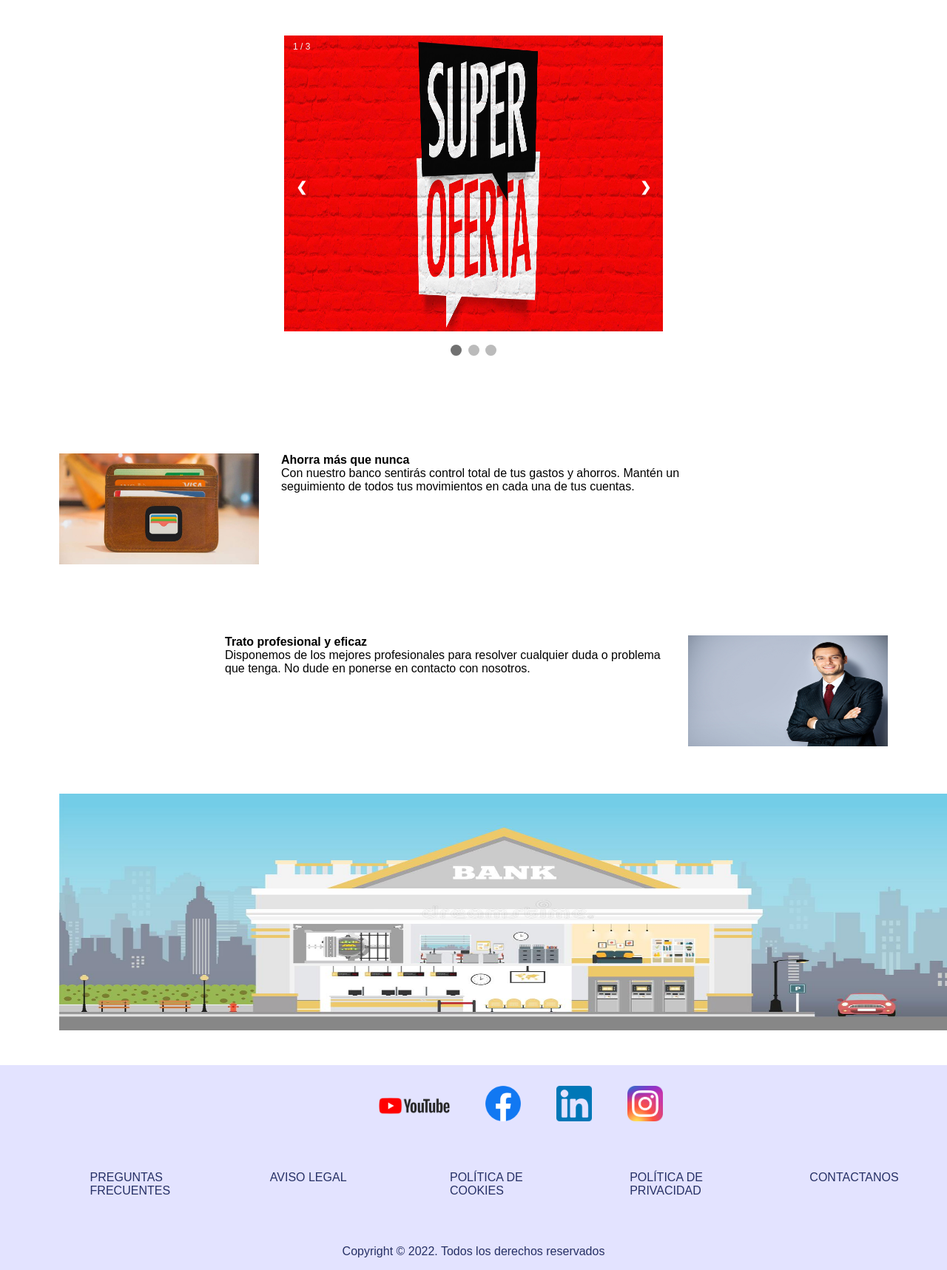
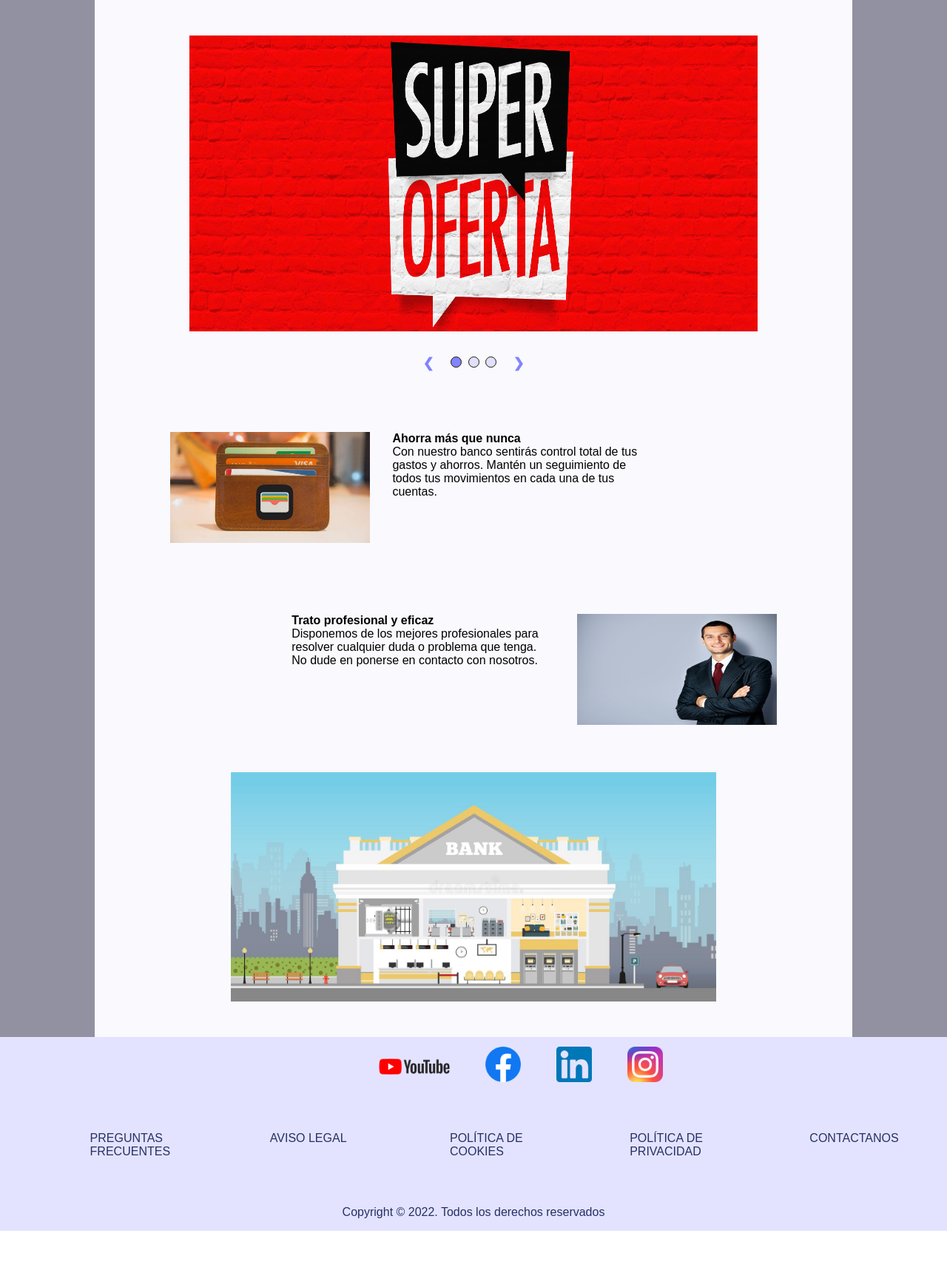
Before and after one commit to nicoalmram/MDA_Banco, a PHP site: page /views/index.html in a window 1280 px wide. Shown: the part 93-1810 px from the top of the page at 74% size. After the commit the page ends 1757 px from the top, so only its background shows below. Run offline with PHP 8.4, Linux system fonts and the light colour scheme.

Commit message:
index bonito

```diff
--- a/public/css/footer.css
+++ b/public/css/footer.css
@@ -4,7 +4,6 @@
 .footer{
     background-color: #E3E3FF;
     width: 100%;
-    margin-top: 15px;
     bottom: 0;
     height: auto;
     font-family: 'Oswald', sans-serif;
--- a/public/css/index.css
+++ b/public/css/index.css
@@ -1,12 +1,21 @@
 /* Slideshow container */
 body{
   width:100%;
+  overflow-x: hidden;
+  background-color: #9191a2;
+
 }
+#body-container{
+  width:80%;
+  margin:auto;
+  background-color: #f9f9fe;
+  padding-top: 3rem;
+  padding-bottom: 3rem;
+}
+
 .slideshow-container {
-  width: 40%;
-  z-index: 1;
-  position: relative;
-  margin: 3em auto auto auto;
+  width: 75%;
+  margin: auto auto auto auto;
 }
 
 /* Hide the images by default */
@@ -15,10 +24,8 @@ body{
 }
 
 section {
-  margin: 1em auto;
-  padding: 1em;
-  width: 90%;
-  display: block;
+  width: 80%;
+  margin: auto 10% auto 10%;
 }
 
 .imagen_Texto_izquierda {
@@ -55,55 +62,51 @@ section {
 .texto_centrado {
   text-align: center;
 }
-
-
+#buttons{
+  margin: -3%;
+}
 /* Next & previous buttons */
 .prev, .next {
+  display: inline;
   cursor: pointer;
-  position: absolute;
-  top: 50%;
   width: auto;
-  margin-top: -22px;
   padding: 16px;
-  color: white;
+  color: #8383ff;
   font-weight: bold;
   font-size: 18px;
   transition: 0.6s ease;
-  border-radius: 0 3px 3px 0;
+  border-radius: 3px 0 0 3px ;
   user-select: none;
 }
 
-
 /* Position the "next button" to the right */
 .next {
-  right: 0;
-  border-radius: 3px 0 0 3px;
+  border-radius: 0 3px 3px 0;
 }
 
 /* On hover, add a black background color with a little bit see-through */
 .prev:hover, .next:hover {
-  background-color: rgba(0,0,0,0.8);
+  background-color: #1c1c00;
+}
+.mySlides:hover .text{
+  background-color: #070700;
+  opacity: 0.8;
+  visibility: visible;
+}
+/* Caption text */
+.text {
+  visibility: hidden;
+  width: 100%;
+  padding: 0 10% 0 10%;
+  position: relative;
+  margin: auto;
+  color: white;
+  transform: translate(0%, -100%);
+  font-size: 1vw;
+  text-align: justify;
+  transition: background-color 0.8s;
 }
 
-/* Caption text */
-.text {
-  color: #f2f2f2;
-  font-size: 15px;
-  padding: 8px 12px;
-  position: absolute;
-  bottom: 8px;
-  width: 100%;
-  text-align: center;
-}
-
-/* Number text (1/3 etc) */
-.numbertext {
-  color: #f2f2f2;
-  font-size: 12px;
-  padding: 8px 12px;
-  position: absolute;
-  top: 0;
-}
 
 /* The dots/bullets/indicators */
 .dot {
@@ -111,14 +114,21 @@ section {
   height: 15px;
   width: 15px;
   margin: 0 2px;
-  background-color: #bbb;
+  background-color: #dfdfff;
   border-radius: 50%;
   display: inline-block;
   transition: background-color 0.6s ease;
+  transition: border 0.6s ease;
+  border: #1c1c00 solid 1px;
 }
 
-.active, .dot:hover {
-  background-color: #717171;
+.active {
+  background-color: #8383ff;
+  border: #1c1c00 solid 1px;
+}
+.dot:hover{
+  border: #8383ff solid 1px;
+  background-color: #8383ff;
 }
 
 /* Fading animation */
@@ -142,6 +152,7 @@ section {
 }
 
 .banner img {
-  height: 20em;
-  width: 75em;
+  height: auto;
+  width: 80%;
+  margin: auto 10% auto 10%;
 }
--- a/public/css/nav.css
+++ b/public/css/nav.css
@@ -4,6 +4,7 @@
     font-family: Arial, Helvetica, sans-serif;
 }
 .navbar {
+    z-index: 3;
     overflow: hidden;
     background: #E3E3FF;
     width: 100%;
--- a/views/index.html
+++ b/views/index.html
@@ -17,40 +17,43 @@
   </head>
   <div class="nav"></div>
   <body>
-
+    <div id="body-container">
       <!-- Slideshow container -->
       <div class="slideshow-container">
 
         <!-- Full-width images with number and caption text -->
         <div class="mySlides fade">
-      <div class="numbertext">1 / 3</div>
           <img class="carrousel" src="../public/images/oferta-01.jpg">
-      <div class="text"></div>
+          <div class="text">MDABanco ha revolucionado la oferta de cuentas con
+            regalo con una nueva promoción disponible en toda España.
+            Ahora, si abres una Cuenta en la entidad y domicilias
+            una nómina o pensión de 1.200 euros o más, te llevas 300 euros
+            netos de regalo.</div>
         </div>
 
         <div class="mySlides fade">
-      <div class="numbertext">2 / 3</div>
           <img class="carrousel" src="../public/images/oferta-02.jpg">
-      <div class="text"></div>
+          <div class="text">Una cuenta de ahorro es una forma de depositar
+            el dinero en el banco y obtener una rentabilidad, traducida
+            en un porcentaje TAE (Tasa Anual Equivalente) durante el periodo en el que permanezca en el banco.</div>
         </div>
 
         <div class="mySlides fade">
-      <div class="numbertext">3 / 3</div>
           <img class="carrousel" src="../public/images/familia.jpg">
-      <div class="text"></div>
+          <div class="text">Extiende los beneficios de ser cliente Select a las personas más importantes para ti.
+            Accede a condiciones especiales de financiación para
+            los estudios de tu hijo, vehículos o vivienda.</div>
         </div>
-
-    <!-- Next and previous buttons -->
-    <a class="prev" onclick="plusSlides(-1)">&#10094;</a>
-    <a class="next" onclick="plusSlides(1)">&#10095;</a>
       </div>
       <br>
 
       <!-- The dots/circles -->
-  <div style="text-align:center">
+      <div id="buttons" style="text-align:center">
+        <a class="prev" onclick="plusSlides(-1)">&#10094;</a>
         <span class="dot" onclick="currentSlide(1)"></span>
         <span class="dot" onclick="currentSlide(2)"></span>
         <span class="dot" onclick="currentSlide(3)"></span>
+        <a class="next" onclick="plusSlides(1)">&#10095;</a>
       </div>
 
 
@@ -75,7 +78,7 @@
           </div>
 
       </section>
-
+    </div>
   </body>
   <div class="footer"></div>
   <script src="../public/js/index.js"></script>
```
Lines whose indentation alone changed are shown as unchanged.
